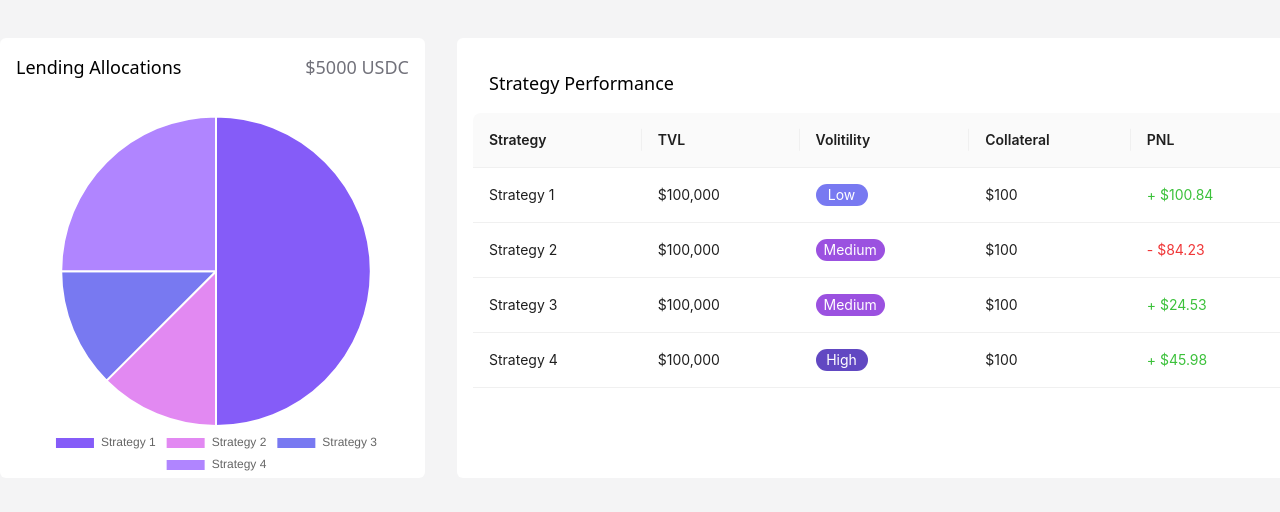
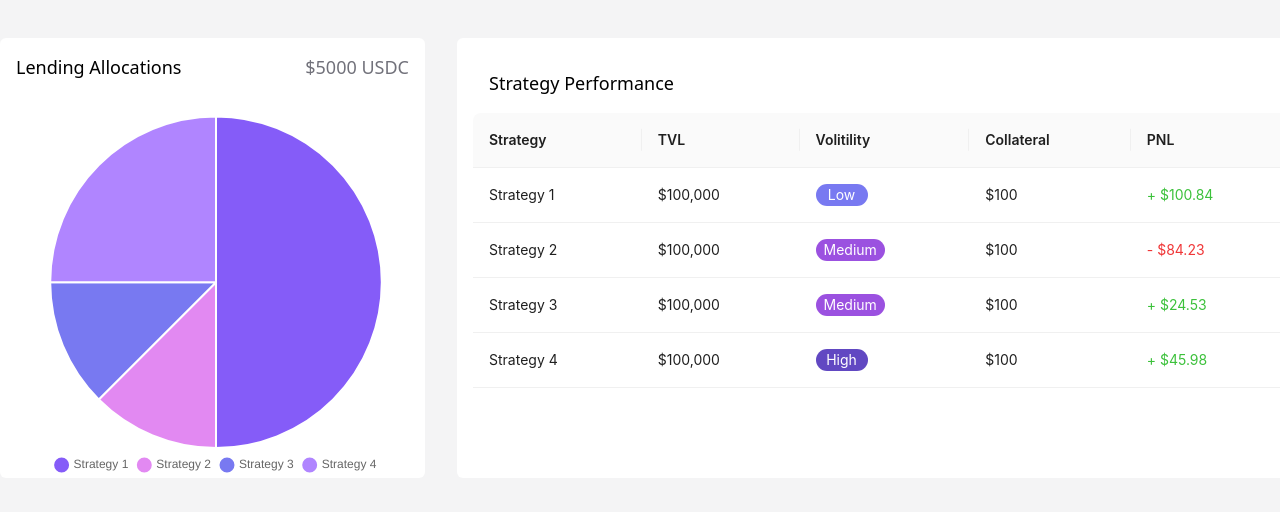
Before and after one commit to kolwea/goldlink-frontend-techscreen, a Next.js app: page / in a window 1280 px wide. Shown: the part 142-654 px from the top of the page. Built offline with nearby package versions, Linux system fonts and the light colour scheme.

Commit message:
update labels

```diff
--- a/src/pages/index.tsx
+++ b/src/pages/index.tsx
@@ -128,7 +128,12 @@ const PieChart = () => {
               responsive: true,
               plugins: {
                 legend: {
+
                   position: 'bottom',
+                  labels:{
+                    usePointStyle:true,
+                    pointStyle:"point"
+                  }
                 },
                 title: {
                   display: true,
```
